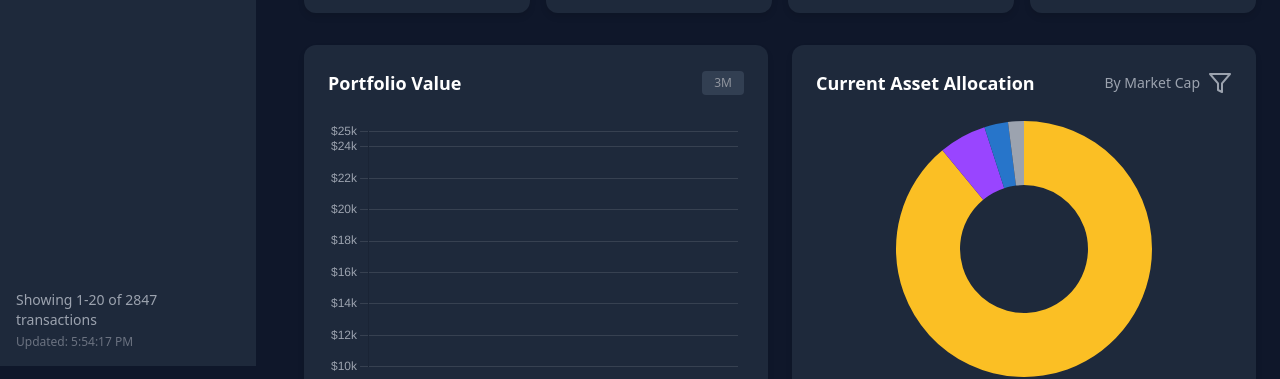
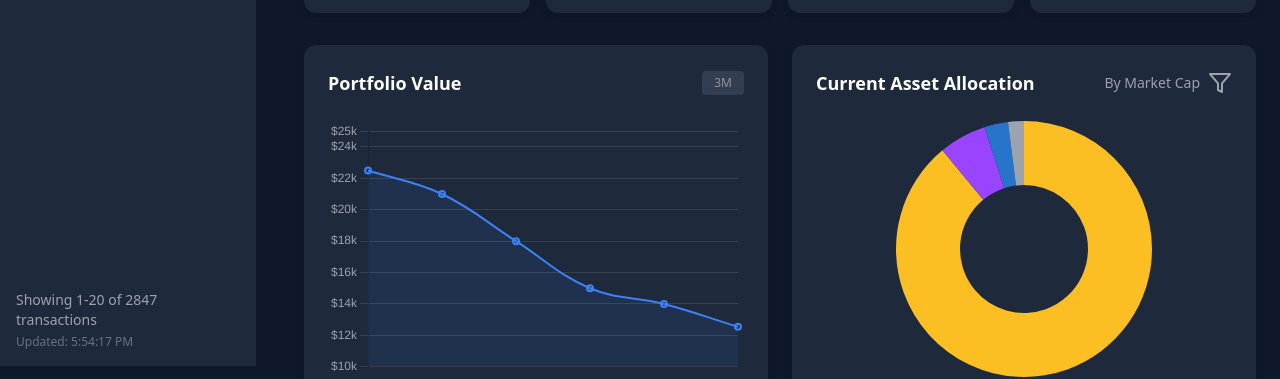
Before and after one commit to BMFTyler/MarkBranaghClient6, a plain HTML site: page index.html in a window 1280 px wide. Shown: the part 434-813 px from the top of the page. Drawn offline with nearby package versions, Linux system fonts and the light colour scheme.

Commit message:
Fix portfolio chart - restore labels but hide month text

```diff
--- a/index.html
+++ b/index.html
@@ -1683,7 +1683,7 @@
     new Chart(portfolioCtx, {
       type: 'line',
       data: {
-        labels: [],
+        labels: ['Jan', 'Feb', 'Mar', 'Apr', 'May', 'Jun'],
         datasets: [{
           label: 'Portfolio Value',
           data: [22500, 21000, 18000, 15000, 14000, 12546.34],
@@ -1704,8 +1704,11 @@
         },
         scales: {
           x: {
-            display: false,
+            display: true,
             grid: {
+              display: false
+            },
+            ticks: {
               display: false
             }
           },
```
